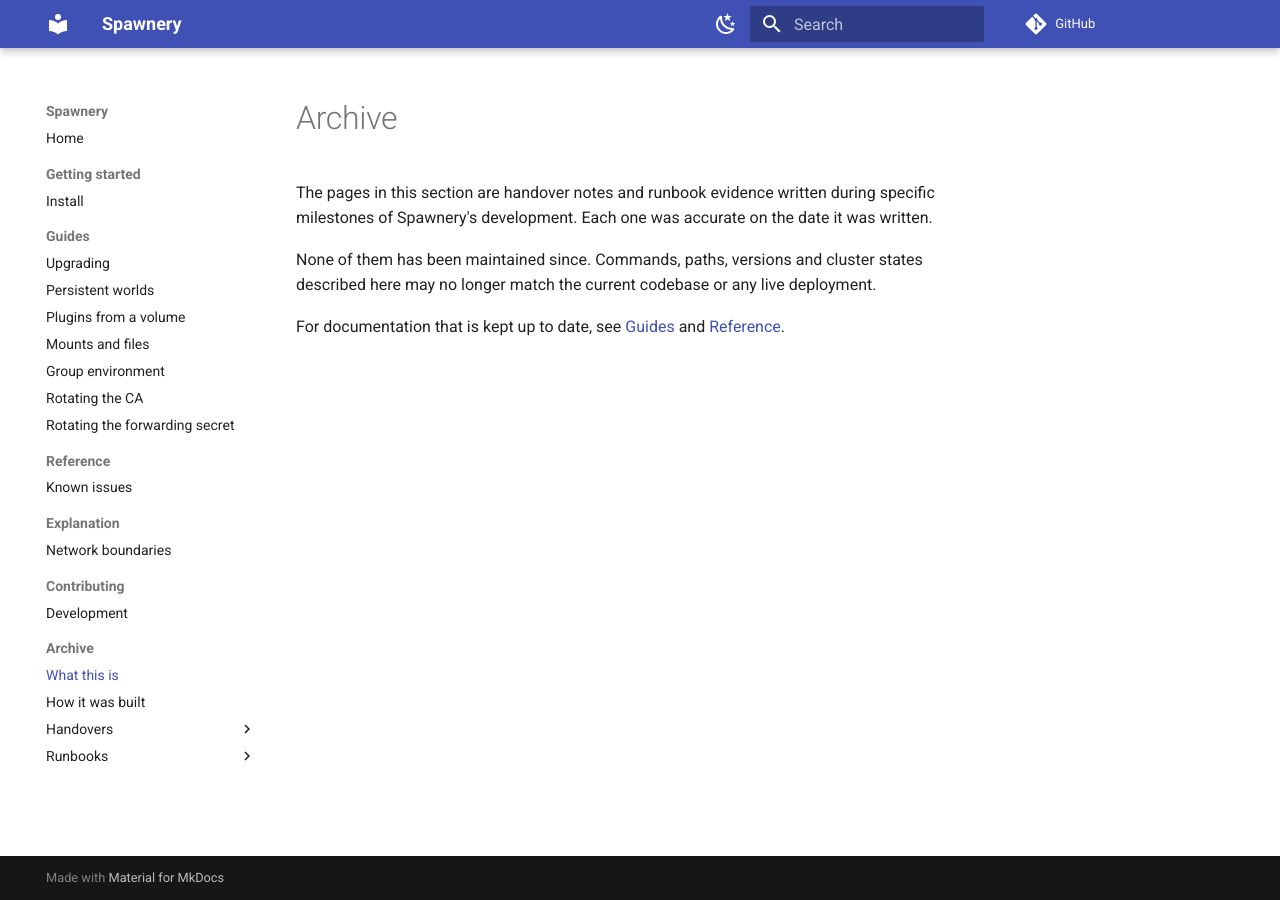
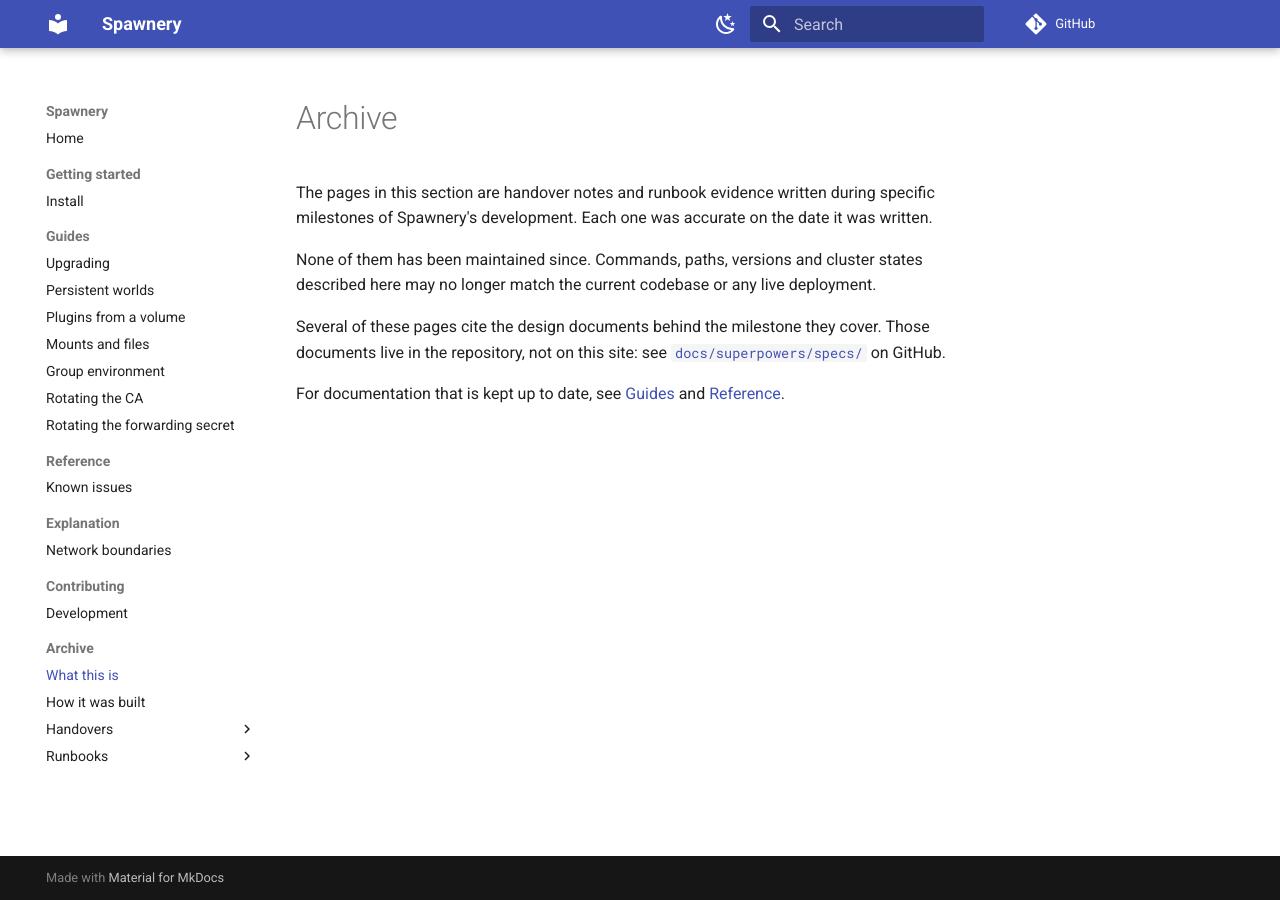
Before and after one commit to spawnery/spawnery, an MkDocs documentation site: the page built from docs/archive/index.md, in a window 1280 px wide. Built offline with MkDocs 1.6.1 and Material for MkDocs 9.7.7, drawn with Linux system fonts in a browser that asks for light colours; comment, search, counter and statistics services are not loaded.

Commit message:
docs(archive): stop linking handovers to the excluded superpowers tree
Nine handover pages linked into docs/superpowers/specs/ with a real
Markdown link. That tree is intentionally excluded from the built site
(mkdocs.yml's exclude_docs) and, once nix/docs-site.nix narrows the
Nix source set to omit it too, mkdocs --strict has no file to resolve
the link against and fails. Every other reference to the same design
docs in these files was already a plain code span; make these nine
match instead of pointing at a page the site never builds.

That leaves the code spans as citations with no route to the cited
document, since the tree is gone from the built site entirely. Give
the archive index the GitHub link the documentation site design
already calls for, so a reader has somewhere to go.

Co-Authored-By: Claude Opus 5 (1M context) <noreply@anthropic.com>
Claude-Session: https://claude.ai/code/session_01RhLpABDQDo2jeWRbfNEdtT

```diff
--- a/docs/archive/index.md
+++ b/docs/archive/index.md
@@ -8,5 +8,10 @@ None of them has been maintained since. Commands, paths, versions and cluster
 states described here may no longer match the current codebase or any live
 deployment.
 
+Several of these pages cite the design documents behind the milestone they
+cover. Those documents live in the repository, not on this site: see
+[`docs/superpowers/specs/`](https://github.com/spawnery/spawnery/tree/master/docs/superpowers/specs)
+on GitHub.
+
 For documentation that is kept up to date, see [Guides](../guides/upgrading.md)
 and [Reference](../reference/known-issues.md).
```
Also changed, not shown: docs/archive/handovers/handover-milestone-6.md (+1 -1 lines), docs/archive/handovers/handover-milestone-6b.md (+2 -2 lines), docs/archive/handovers/handover-milestone-6c.md (+2 -2 lines), docs/archive/handovers/handover-milestone-6d.md (+2 -2 lines), docs/archive/handovers/handover-milestone-6e.md (+2 -2 lines).
